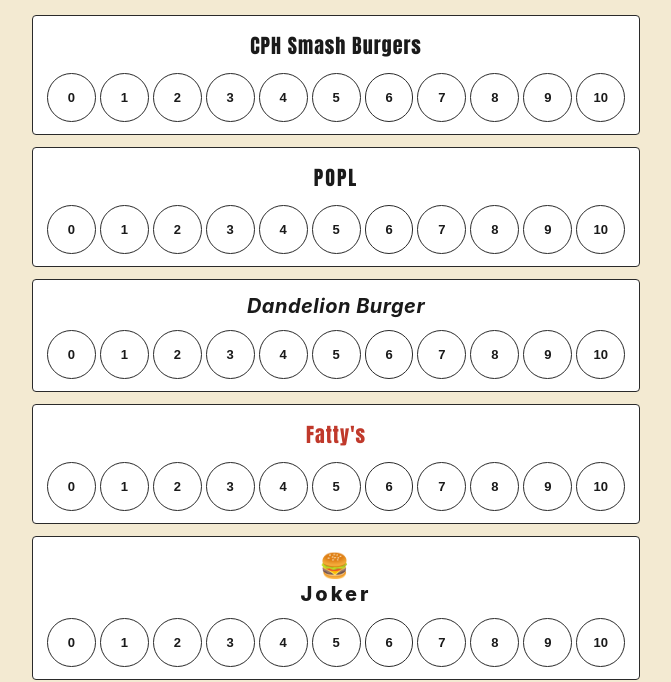
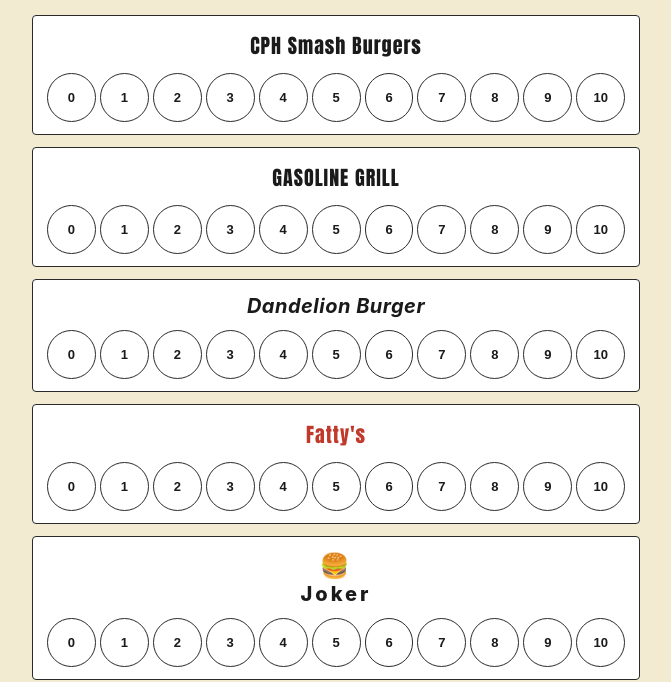
Before and after one commit to stuffmonkey/burgertour, a plain HTML site: page index.html in a window 1280 px wide. Shown: the part 134-816 px from the top of the page, without its empty margins (304-975 px from the left). Drawn offline with Linux system fonts and the light colour scheme.

Commit message:
Wider map crop; swap POPL for Gasoline Grill

```diff
--- a/index.html
+++ b/index.html
@@ -63,7 +63,7 @@
     letter-spacing: 0.5px;
   }
   .place-name.cph { font-family: "Impact","Oswald",sans-serif; letter-spacing: 1px; }
-  .place-name.popl { font-family: "Impact","Oswald",sans-serif; letter-spacing: 2px; }
+  .place-name.gasoline { font-family: "Impact","Oswald",sans-serif; letter-spacing: 1px; text-transform: uppercase; }
   .place-name.dandelion { font-style: italic; font-weight: 700; }
   .place-name.fattys { color: var(--red); font-family: "Impact","Oswald",sans-serif; letter-spacing: 1px; }
   .place-name.joker { letter-spacing: 3px; }
@@ -175,7 +175,7 @@
 <script>
   const PLACES = [
     { id: "cph",       name: "CPH Smash Burgers", className: "cph" },
-    { id: "popl",      name: "POPL",              className: "popl" },
+    { id: "gasoline",  name: "Gasoline Grill",    className: "gasoline" },
     { id: "dandelion", name: "Dandelion Burger",  className: "dandelion" },
     { id: "fattys",    name: "Fatty's",           className: "fattys" },
     { id: "joker",     name: "Joker",             className: "joker", icon: "🍔" }
```
Also changed, not shown: map.png.
